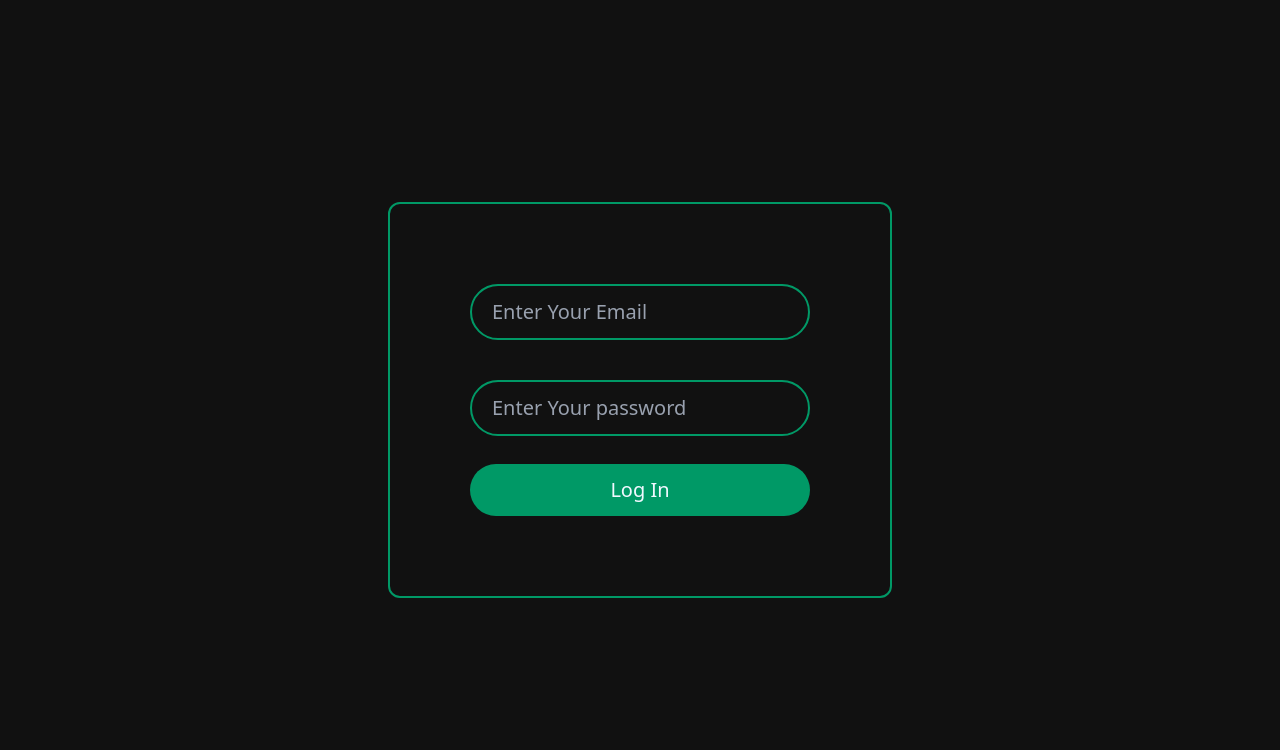
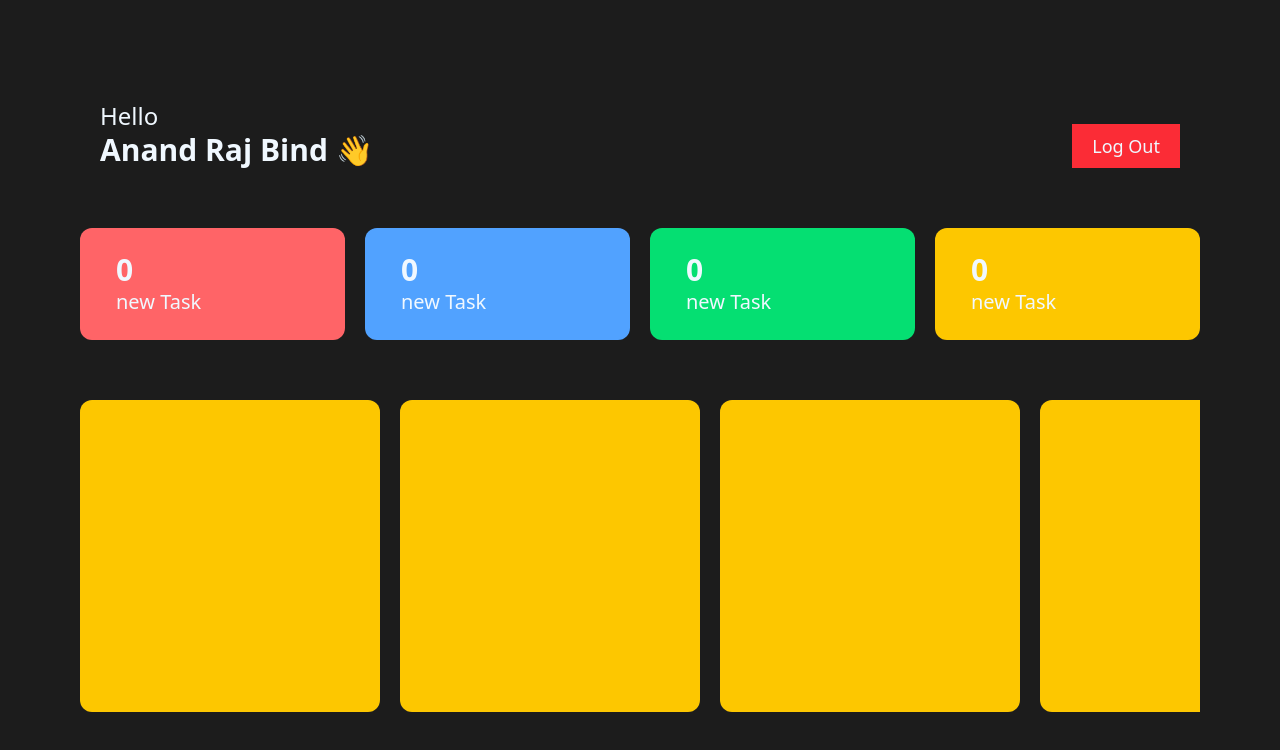
Before and after one commit to AnandRajBind/Projects, a React (Vite) app in the folder Employee_Management_System/: page / in a window 1280 px wide. Shown: the top 750 px of the page. Built offline with nearby package versions, Linux system fonts and the light colour scheme.

Commit message:
09/04/2025
Header of Employee Dasboard

```diff
--- a/Employee_Management_System/src/App.jsx
+++ b/Employee_Management_System/src/App.jsx
@@ -1,11 +1,18 @@
-import React from 'react'
-import Login from './components/Auth/Login'
+import React from 'react';
+import Login from './components/Auth/Login';
+import AdminDashboard from './components/Dasboard/AdminDashboard';
+import EmployeeDashboard from './components/Dasboard/EmployeeDashboard';
+
+
 
 function App() {
   return (
 <>
 
-<Login />
+{/* <Login /> */}
+
+{/* <AdminDashboard /> */}
+<EmployeeDashboard />
 </>
   )
 }
--- a/Employee_Management_System/src/components/Dasboard/AdminDashboard.jsx
+++ b/Employee_Management_System/src/components/Dasboard/AdminDashboard.jsx
@@ -0,0 +1,11 @@
+import React from 'react'
+import Header from '../others/Header'
+
+function AdminDashboard() {
+  return (
+    <div>
+        < Header />
+    </div>
+  )
+}
+export default AdminDashboard;
--- a/Employee_Management_System/src/components/Dasboard/EmployeeDashboard.jsx
+++ b/Employee_Management_System/src/components/Dasboard/EmployeeDashboard.jsx
@@ -0,0 +1,17 @@
+import React from 'react'
+import Header from '../others/Header'
+import TaskListNumbers from '../others/TaskListNumbers'
+import TaskList from '../TaskList/TaskList'
+
+function EmployeeDashboard() {
+    return (
+        <div className='p-20 bg-[#1C1C1C] h-screen'>
+
+            <Header />
+            <TaskListNumbers />
+<TaskList />
+        </div>
+    )
+}
+
+export default EmployeeDashboard
--- /dev/null
+++ b/Employee_Management_System/src/components/TaskList/TaskList.jsx
@@ -0,0 +1,20 @@
+import React from 'react'
+
+function TaskList() {
+  return (
+    <div id='tasklist' className='h-[55%] overflow-x-auto flex items-center justify-start gap-5 py-5 flex-nowrap w-full  mt-10'>
+        <div className=' flex-shrink-0 h-full w-[300px] bg-yellow-400 rounded-xl'></div>
+        <div className=' flex-shrink-0 h-full w-[300px] bg-yellow-400 rounded-xl'></div>
+        <div className=' flex-shrink-0 h-full w-[300px] bg-yellow-400 rounded-xl'></div>
+        <div className=' flex-shrink-0 h-full w-[300px] bg-yellow-400 rounded-xl'></div>
+        <div className=' flex-shrink-0 h-full w-[300px] bg-yellow-400 rounded-xl'></div>
+        <div className=' flex-shrink-0 h-full w-[300px] bg-yellow-400 rounded-xl'></div>
+        <div className=' flex-shrink-0 h-full w-[300px] bg-yellow-400 rounded-xl'></div>
+        <div className=' flex-shrink-0 h-full w-[300px] bg-yellow-400 rounded-xl'></div>
+        <div className=' flex-shrink-0 h-full w-[300px] bg-yellow-400 rounded-xl'></div>
+
+    </div>
+  )
+}
+
+export default TaskList;
--- /dev/null
+++ b/Employee_Management_System/src/components/others/Footer.jsx
@@ -0,0 +1,11 @@
+import React from 'react'
+
+function Footer() {
+  return (
+    <div>
+
+    </div>
+  )
+}
+
+export default Footer
--- /dev/null
+++ b/Employee_Management_System/src/components/others/Header.jsx
@@ -0,0 +1,12 @@
+import React from 'react'
+
+function Header() {
+    return (
+        <div className='flex items-end  justify-between  p-5'>
+            <h1 className='text-2xl font-medium '> Hello <br />  <span className=' text-3xl font-semibold'>Anand Raj Bind  👋</span></h1>
+            <button className='bg-red-500 text-lg text-white px-5 py-2 rounded-small'> Log Out </button>
+        </div>
+    )
+}
+
+export default Header;
--- /dev/null
+++ b/Employee_Management_System/src/components/others/TaskListNumbers.jsx
@@ -0,0 +1,32 @@
+import React from 'react'
+
+function TaskListNumbers() {
+    return (
+        <div className='flex mt-10 justify-between gap-5 screen '>
+            <div className='rounded-xl w-[45%] py-6 px-9
+            bg-red-400'>
+                <h2 className='text-3xl font-semibold'> 0</h2>
+                <h3 className='text-xl font-medium'>new Task </h3>
+            </div>
+            <div className='rounded-xl w-[45%] py-6 px-9
+            bg-blue-400'>
+                <h2 className='text-3xl font-semibold'> 0</h2>
+                <h3 className='text-xl font-medium'>new Task </h3>
+            </div>
+            <div className='rounded-xl w-[45%] py-6 px-9
+            bg-green-400'>
+                <h2 className='text-3xl font-semibold'> 0</h2>
+                <h3 className='text-xl font-medium'>new Task </h3>
+            </div>
+            <div className='rounded-xl w-[45%] py-6 px-9
+            bg-yellow-400'>
+                <h2 className='text-3xl font-semibold'> 0</h2>
+                <h3 className='text-xl font-medium'>new Task </h3>
+            </div>
+
+
+        </div>
+    )
+}
+
+export default TaskListNumbers
--- a/Employee_Management_System/src/index.css
+++ b/Employee_Management_System/src/index.css
@@ -18,3 +18,7 @@ html,body{
 body{
   background-color: #111;
 }
+
+#tasklist::-webkit-scrollbar{
+  display: none;
+}
```
